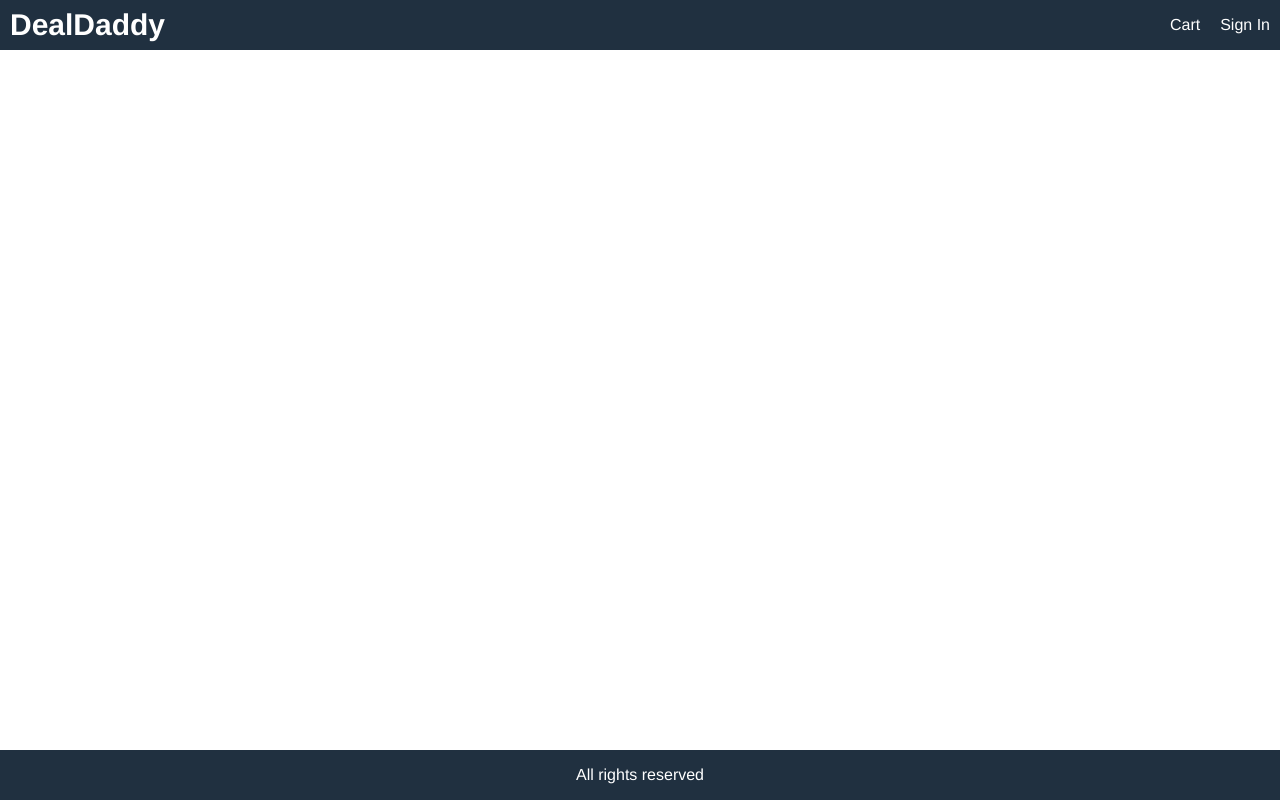
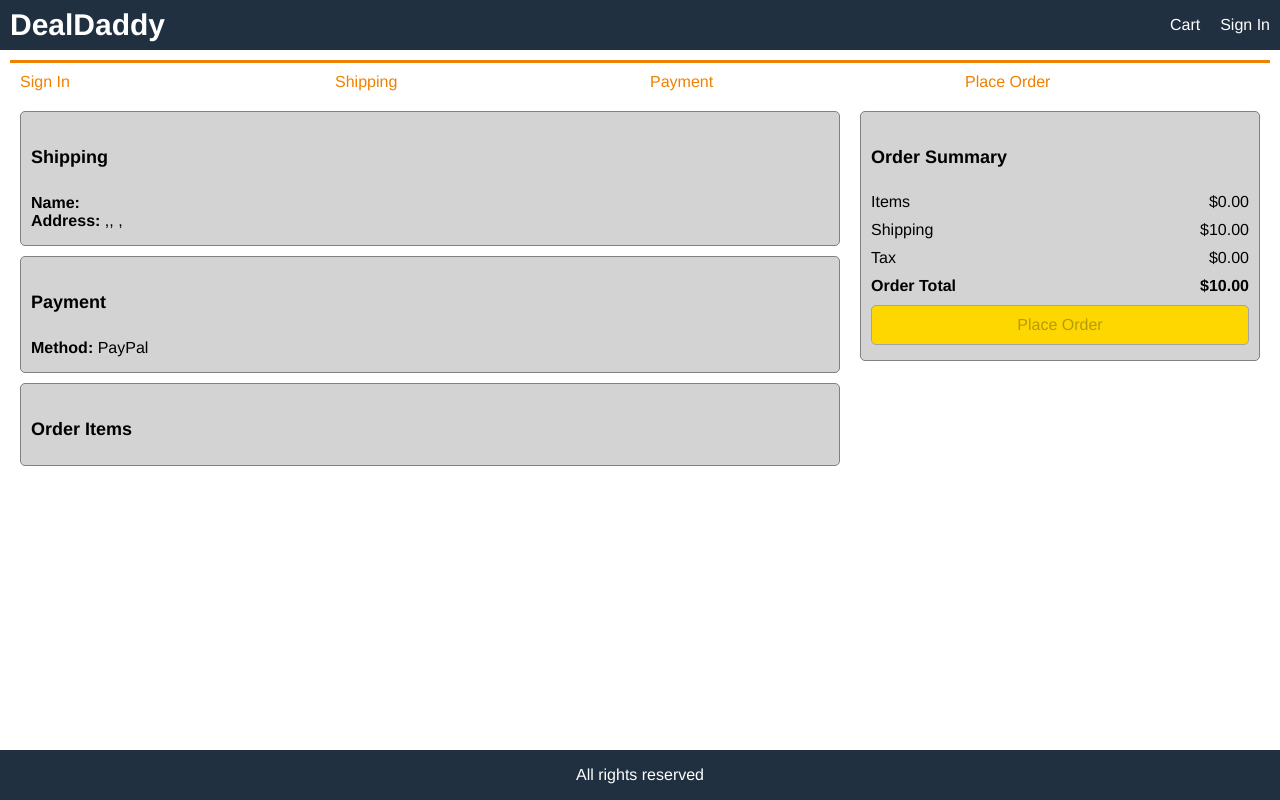
Before and after one commit to ssood123/DealDaddy, a React (Create React App) app in the folder frontend/: page /placeorder in a window 1280 px wide. Built offline with nearby package versions, Linux system fonts and the light colour scheme; the HTML template or start-up script is replaced by a standard one.

Commit message:
Added a place order view

```diff
--- a/frontend/src/App.js
+++ b/frontend/src/App.js
@@ -11,6 +11,7 @@
 import RegisterScreen from './screens/RegisterScreen';
 import ShippingAddressScreen from './screens/ShippingAddressScreen';
 import PaymentMethodScreen from './screens/PaymentMethodScreen';
+import PlaceOrderScreen from './screens/PlaceOrderScreen';
 
 function App() {
 
@@ -57,6 +58,7 @@
       <Route path="/register" component={RegisterScreen}></Route>
       <Route path="/shipping" component={ShippingAddressScreen}></Route>
       <Route path="/payment" component={PaymentMethodScreen}></Route>
+      <Route path="/placeorder" component={PlaceOrderScreen}></Route>
       <Route path="/" component={HomeScreen} exact></Route>
     </main>
     <footer className="row center">
--- /dev/null
+++ b/frontend/src/screens/PlaceOrderScreen.js
@@ -0,0 +1,121 @@
+import { process_params } from 'express/lib/router';
+import React from 'react'
+import {useSelector} from 'react-redux';
+import { Link } from 'react-router-dom';
+import CheckoutSteps from '../components/CheckoutSteps';
+
+
+export default function PlaceOrderScreen(props) {
+    const cart = useSelector((state) => state.cart);
+    console.log(cart);
+    if(!cart.paymentMethod) {
+        props.history.push('/payment');
+    }
+    const toPrice = (num) => Number(num.toFixed(2));
+    cart.itemsPrice = toPrice(cart.cartItems.reduce((a,c) => a + c.qty * c.price, 0));
+    cart.shippingPrice = cart.itemsPrice > 100 ? toPrice(0) : toPrice(10);
+    cart.taxPrice = toPrice(0.15*cart.itemsPrice);
+    cart.totalPrice = cart.itemsPrice + cart.shippingPrice + cart.taxPrice;
+    const placeOrderHandler = () => {
+
+    }
+    return (
+        <div>
+            <CheckoutSteps step1 step2 step3 step4>
+            </CheckoutSteps>
+                <div className="row top">
+                    <div className="col-2">
+                        <ul>
+                            <li>
+                                <div className="card card-body">
+                                    <h2>Shipping</h2>
+                                    <p>
+                                        <strong>Name: </strong> {cart.shippingAddress.fullName} <br />
+                                        <strong>Address: </strong> {cart.shippingAddress.address},
+                                        {cart.shippingAddress.city}, {cart.shippingAddress.postalCode},
+                                        {cart.shippingAddress.country}
+                                    </p>
+                                </div>
+                            </li>
+
+                            <li>
+                                <div className="card card-body">
+                                    <h2>Payment</h2>
+                                    <p>
+                                        <strong>Method: </strong> {cart.paymentMethod}
+                                    </p>
+                                </div>
+                            </li>
+
+                            <li>
+                                <div className="card card-body">
+                                    <h2>Order Items</h2>
+
+
+                                    <ul>
+                       {
+                           cart.cartItems.map((item) => (
+                               <li key={item.product}>
+                                   <div className="row">
+                                       <div>
+                                           <img src={item.image} alt={item.name} className="small"></img>
+                                       </div>
+                                       <div className="min-30">
+                                           <Link to={`/product/${item.product}`}>{item.name}</Link>
+                                       </div>
+
+                                       <div>
+                                           ${item.qty} x ${item.price} = ${item.qty * item.price}
+                                       </div>
+                                   </div>
+                               </li>
+                           ))
+                       }
+                   </ul>
+
+                                </div>
+                            </li>
+                        </ul>
+                    </div>
+                    <div className="col-1">
+                        <div className="card card-body">
+                            <ul>
+                                <li>
+                                    <h2>Order Summary</h2>
+                                </li>
+                                <li>
+                                    <div className="row">
+                                        <div>Items</div>
+                                        <div>${cart.itemsPrice.toFixed(2)}</div>
+                                    </div>
+                                </li>
+                                <li>
+                                    <div className="row">
+                                        <div>Shipping</div>
+                                        <div>${cart.shippingPrice.toFixed(2)}</div>
+                                    </div>
+                                </li>
+                                <li>
+                                    <div className="row">
+                                        <div>Tax</div>
+                                        <div>${cart.taxPrice.toFixed(2)}</div>
+                                    </div>
+                                </li>
+                                <li>
+                                    <div className="row">
+                                        <div><strong>Order Total</strong></div>
+                                        <div><strong>${cart.totalPrice.toFixed(2)}</strong></div>
+                                    </div>
+                                </li>
+                                <li>
+                                    <button type="button" onClick={placeOrderHandler} className="primary block" disabled={cart.cartItems.length === 0}>
+                                        Place Order
+                                    </button>
+                                </li>
+                            </ul>
+                        </div>
+                    </div>
+                </div>
+            </div>
+    )
+}
```
